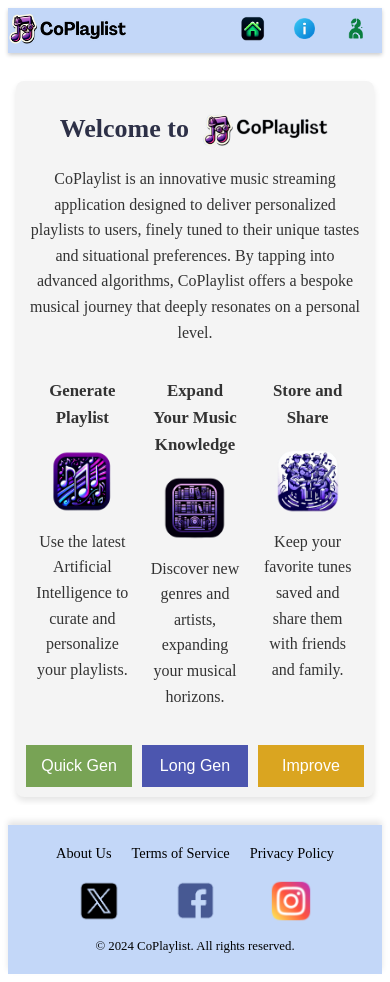
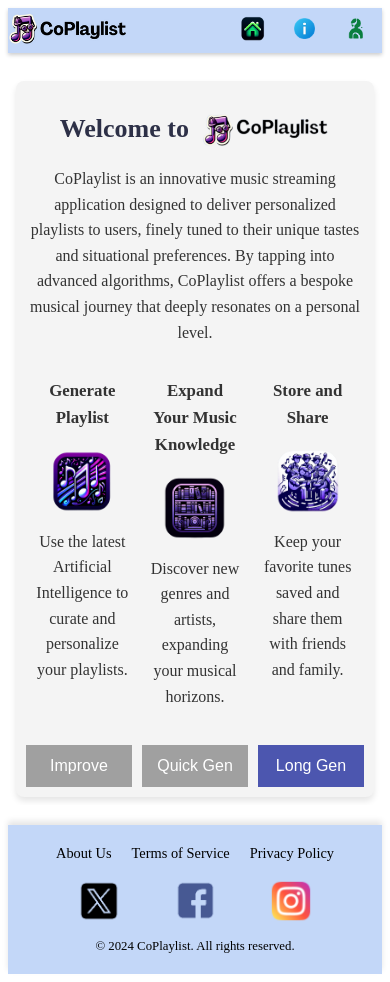
Before and after one commit to WuTangLan1/coplaylist, a Vue app: page / in a window 390 px wide. Built offline with nearby package versions, Linux system fonts and the light colour scheme; no server answers.

Commit message:
buttons on exp. container done

```diff
--- a/src/components/homeDir/explanationContainer.vue
+++ b/src/components/homeDir/explanationContainer.vue
@@ -33,9 +33,9 @@ export default {
         </div>
       </div>
       <div class="button-group">
-        <button class="next-button quick-gen" @click="quickGen">Quick Gen</button>
+        <button class="next-button improve-playlist" @click="improvePlaylist" disabled>Improve</button>
+        <button class="next-button quick-gen" @click="quickGen" disabled>Quick Gen</button>
         <button class="next-button long-gen" @click="getStarted">Long Gen</button>
-        <button class="next-button improve-playlist" @click="improvePlaylist">Improve</button>
       </div>
     </div>
   </template>
@@ -135,7 +135,7 @@ ul {
     color: #4c65af;
   }
 
-.next-button {
+  .next-button {
   align-self: flex-end;
   padding: 10px 20px;
   color: white;
@@ -146,29 +146,35 @@ ul {
 }
 
 .long-gen {
-  background-color: #4c56af;
+  background-color: #4c56af; /* Original color for Long Gen */
 }
 
 .long-gen:hover {
-  background-color: #46367c;
+  background-color: #46367c; /* Darker shade on hover */
 }
 
 .quick-gen {
-  background-color: #78A355;
-}
-
-.quick-gen:hover {
-  background-color: #5C7A40;
+  background-color: #A0A0A0; /* Grey color for disabled */
+  cursor: not-allowed; /* Cursor indicates disabled state */
 }
 
 .improve-playlist {
-  background-color: #DAA520;
+  background-color: #A0A0A0; /* Grey color for disabled */
+  cursor: not-allowed; /* Cursor indicates disabled state */
 }
 
-.improve-playlist:hover {
-  background-color: #B8860B;
+.button-group {
+  display: flex;
+  gap: 10px;
+  justify-content: center;
 }
 
+@media (max-width: 420px) {
+  .next-button {
+    width: 100%;
+    padding: 12px 0;
+  }
+}
 .button-group {
   display: flex;
   gap: 10px;
--- a/src/components/outputsDir/playlist/playlistSection.vue
+++ b/src/components/outputsDir/playlist/playlistSection.vue
@@ -49,10 +49,25 @@ export default {
       }
     }
 
+    const alternativeSongs = ref([]);
+
+    const swapSong = (index) => {
+      if (alternativeSongs.value.length > 0) {
+        const randomIndex = Math.floor(Math.random() * alternativeSongs.value.length);
+        playlist.value[index] = alternativeSongs.value[randomIndex];
+        alternativeSongs.value.splice(randomIndex, 1);
+      } else {
+        console.error("No alternative songs available for swapping.");
+      }
+    };
+
+
     return {
       playlist,
       playlistName,
       playSongPreview,
+      alternativeSongs,
+      swapSong
     };
   },
 };
```
